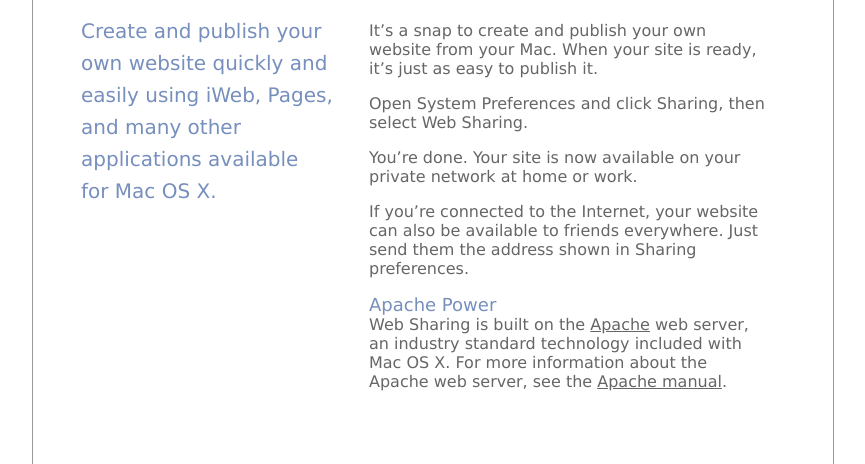
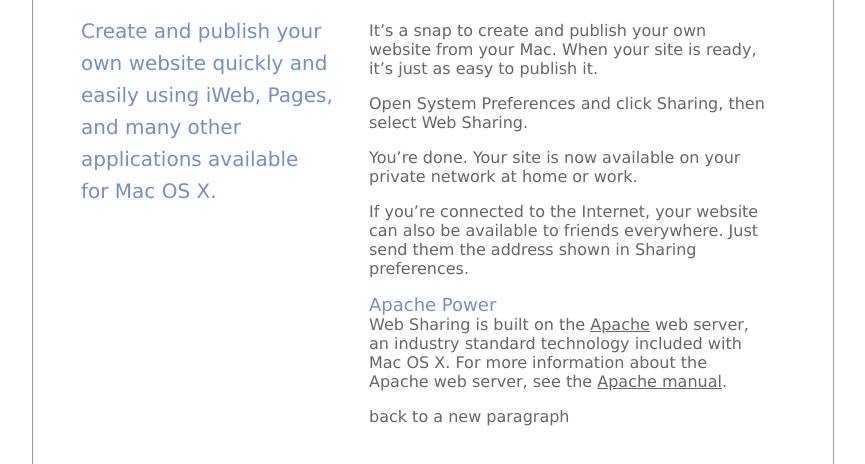
Before and after one commit to djohnston66/test, a plain HTML site: page index.html in a window 1280 px wide. Shown: the part 326-790 px from the top of the page, without its empty margins (207-1072 px from the left). Drawn offline with Linux system fonts and the light colour scheme.

Commit message:
added a paragraph

```diff
--- a/index.html
+++ b/index.html
@@ -37,6 +37,7 @@
 				<p>If you’re connected to the Internet, your website can also be available to friends everywhere. Just send them the address shown in Sharing preferences.</p>
 				<h2>Apache Power</h2>
 				<p>Web Sharing is built on the <a href="http://www.apache.org/httpd">Apache</a> web server, an industry standard technology included with Mac OS X. For more information about the Apache web server, see the <a href="/manual/">Apache manual</a>.</p>
+				<p>back to a new paragraph</p>
 			</div>
 
 		</div>
```
